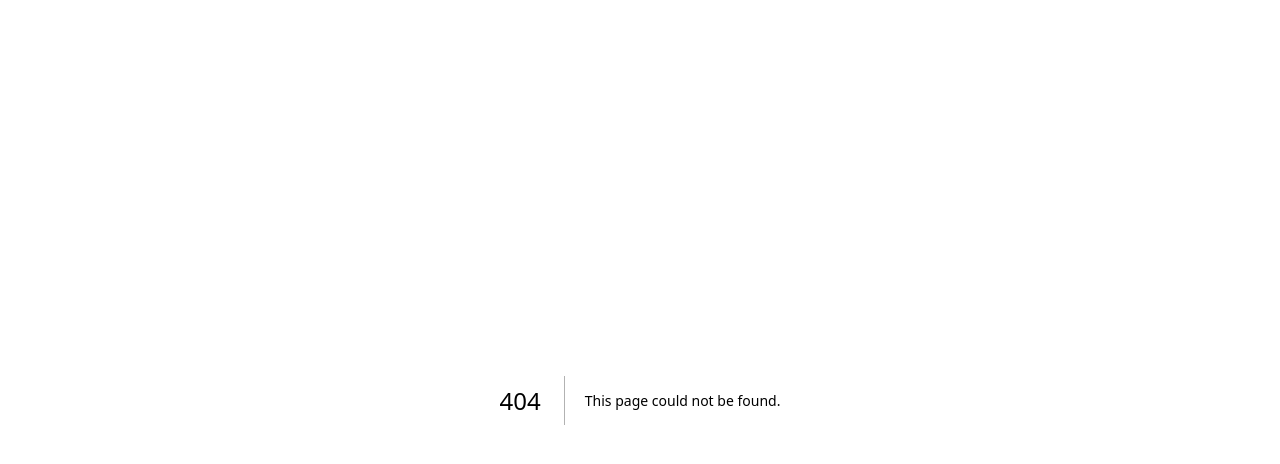
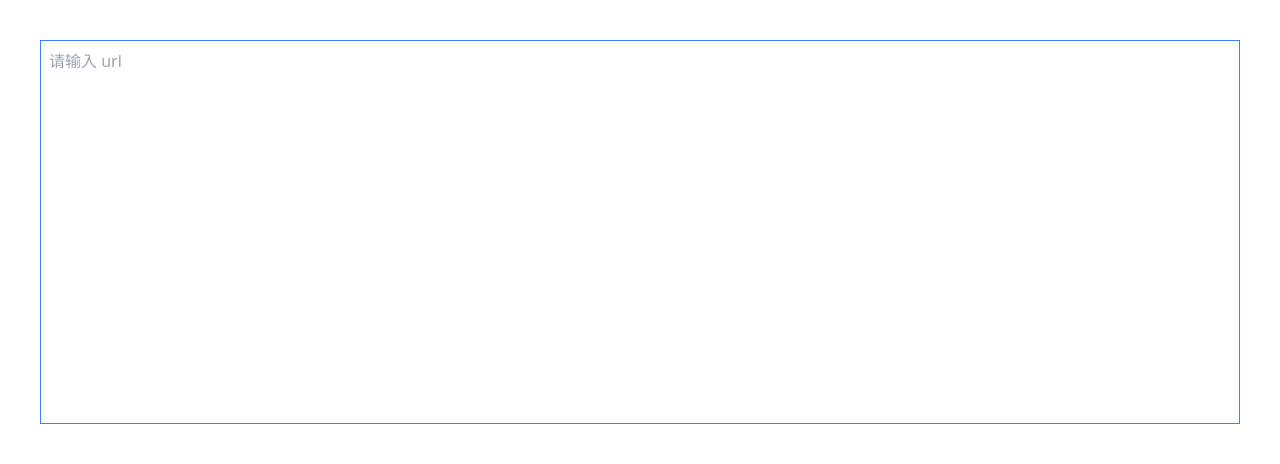
Before and after one commit to xg4/tools-next, a Next.js app: page /url in a window 1280 px wide. Before the commit this address had no page. Shown: the top 464 px of the page. Built offline with nearby package versions, Linux system fonts and the light colour scheme.

Commit message:
feat: parse url params

```diff
--- a/pages/index.tsx
+++ b/pages/index.tsx
@@ -14,6 +14,10 @@ export default function Home() {
       title: '解析请求头信息',
       link: '/header',
     },
+    {
+      title: '解析 URL 参数',
+      link: '/url',
+    },
   ]
   return (
     <div className="p-10">
--- /dev/null
+++ b/pages/url.tsx
@@ -0,0 +1,74 @@
+import { ClipboardIcon } from '@heroicons/react/24/outline'
+import produce from 'immer'
+import { isEmpty } from 'lodash'
+import Head from 'next/head'
+import { useState } from 'react'
+import { useCopyToClipboard } from 'react-use'
+
+export default function Header() {
+  const [params, setParams] = useState<Record<string, string>>({})
+
+  const [, copy] = useCopyToClipboard()
+
+  return (
+    <>
+      <Head>
+        <title>解析 URL 参数</title>
+      </Head>
+
+      <div className="p-10">
+        <textarea
+          placeholder="请输入 url"
+          className="mb-10 h-96 w-full resize-none border border-blue-500 p-2"
+          onChange={evt => {
+            const url = evt.target.value
+            if (url) {
+              setParams(Object.fromEntries(new URL(url).searchParams.entries()))
+            }
+          }}
+        ></textarea>
+      </div>
+
+      {!isEmpty(params) && (
+        <>
+          <div className="space-y-6 break-all p-10">
+            <div className="p-2 text-lg font-bold">解析 searchParams</div>
+            {Object.entries(params).map(([key, value]) => (
+              <div key={key} className="rounded border border-blue-500 p-4 shadow">
+                <div className="flex justify-between">
+                  <span className="mr-10 w-32 text-right font-bold text-blue-500">{key}:</span>
+                  <textarea
+                    className="flex-1 resize-none border-2 border-transparent text-left text-gray-700 outline-none focus:border-blue-500"
+                    value={value}
+                    onChange={evt => {
+                      setParams(
+                        produce(draft => {
+                          draft[key] = evt.target.value
+                        }),
+                      )
+                    }}
+                  />
+                </div>
+              </div>
+            ))}
+          </div>
+          <div className="break-all p-10">
+            <div className="text-lg font-bold">结果:</div>
+            <div className="font-mono text-sm">
+              {new URLSearchParams(params).toString()}
+              <button
+                onClick={() => {
+                  copy(new URLSearchParams(params).toString())
+                }}
+                className="inline-flex items-center justify-center text-base font-medium text-blue-500"
+              >
+                复制
+                <ClipboardIcon className="h-4 w-4" />
+              </button>
+            </div>
+          </div>
+        </>
+      )}
+    </>
+  )
+}
--- a/tailwind.config.js
+++ b/tailwind.config.js
@@ -4,5 +4,5 @@ module.exports = {
   theme: {
     extend: {},
   },
-  plugins: [require('@tailwindcss/line-clamp')],
+  plugins: [],
 }
```
Also changed, not shown: package.json (+3 -4 lines), 1 other file (tests, documents, lock files or other folders).
